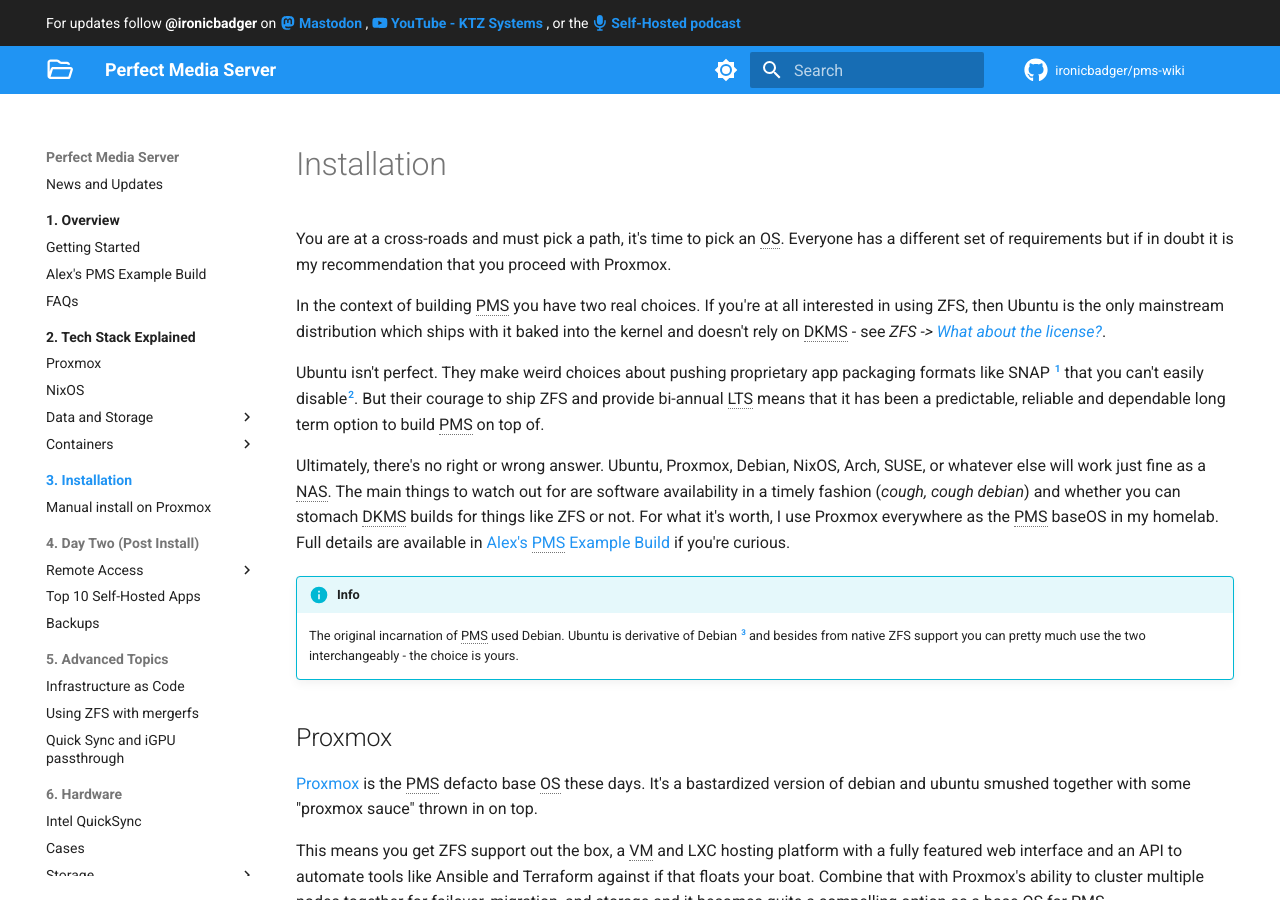
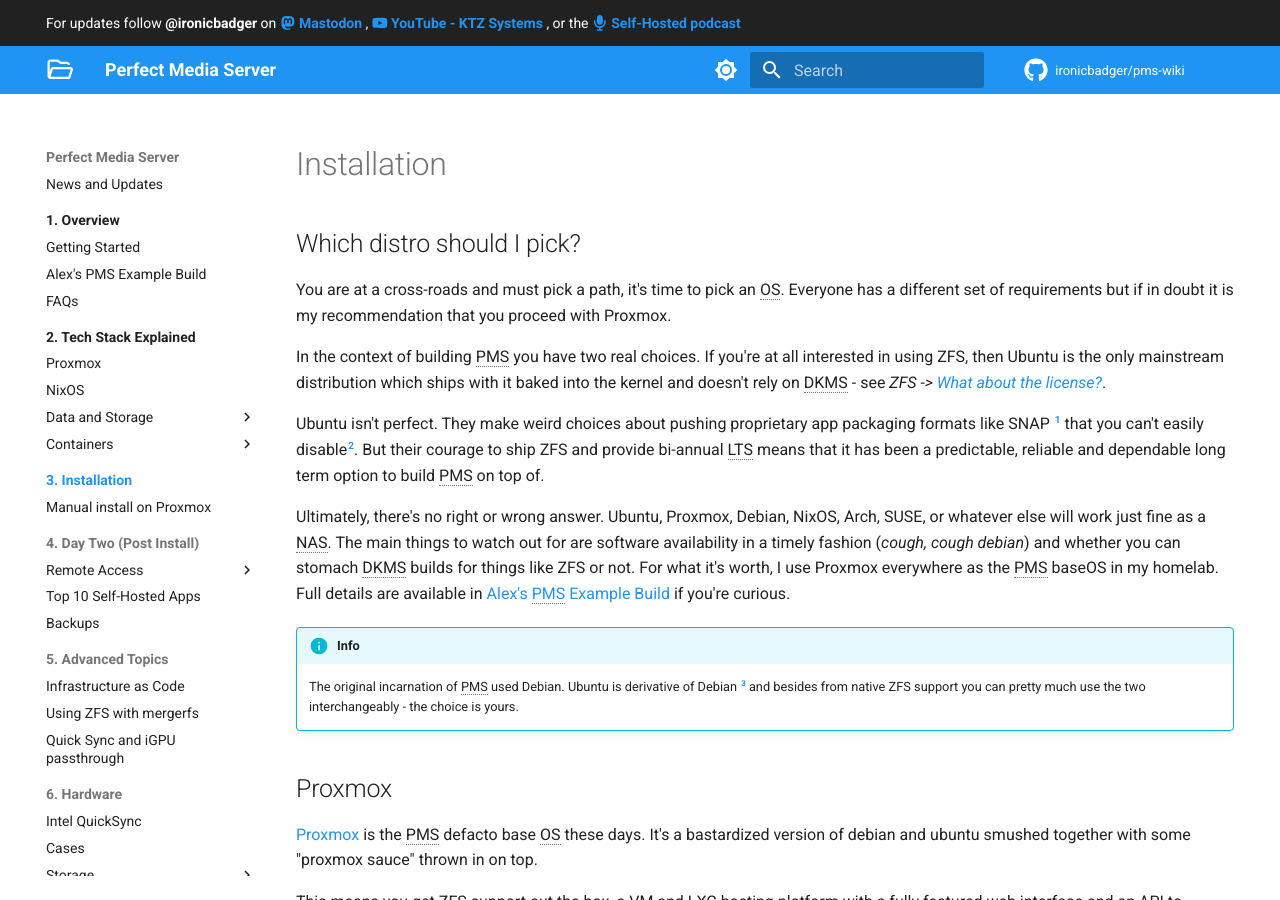
Before and after one commit to ironicbadger/pms-wiki, an MkDocs documentation site: the page built from docs/03-installation/index.md, in a window 1280 px wide and 900 px high. Built offline with MkDocs 1.6.1 and Material for MkDocs 9.7.7, drawn with Linux system fonts in a browser that asks for light colours; some web fonts are replaced; comment, search, counter and statistics services are not loaded.

Commit message:
adds header

```diff
--- a/docs/03-installation/index.md
+++ b/docs/03-installation/index.md
@@ -1,4 +1,6 @@
 # Installation
+
+## Which distro should I pick?
 
 You are at a cross-roads and must pick a path, it's time to pick an OS. Everyone has a different set of requirements but if in doubt it is my recommendation that you proceed with Proxmox.
 
```
